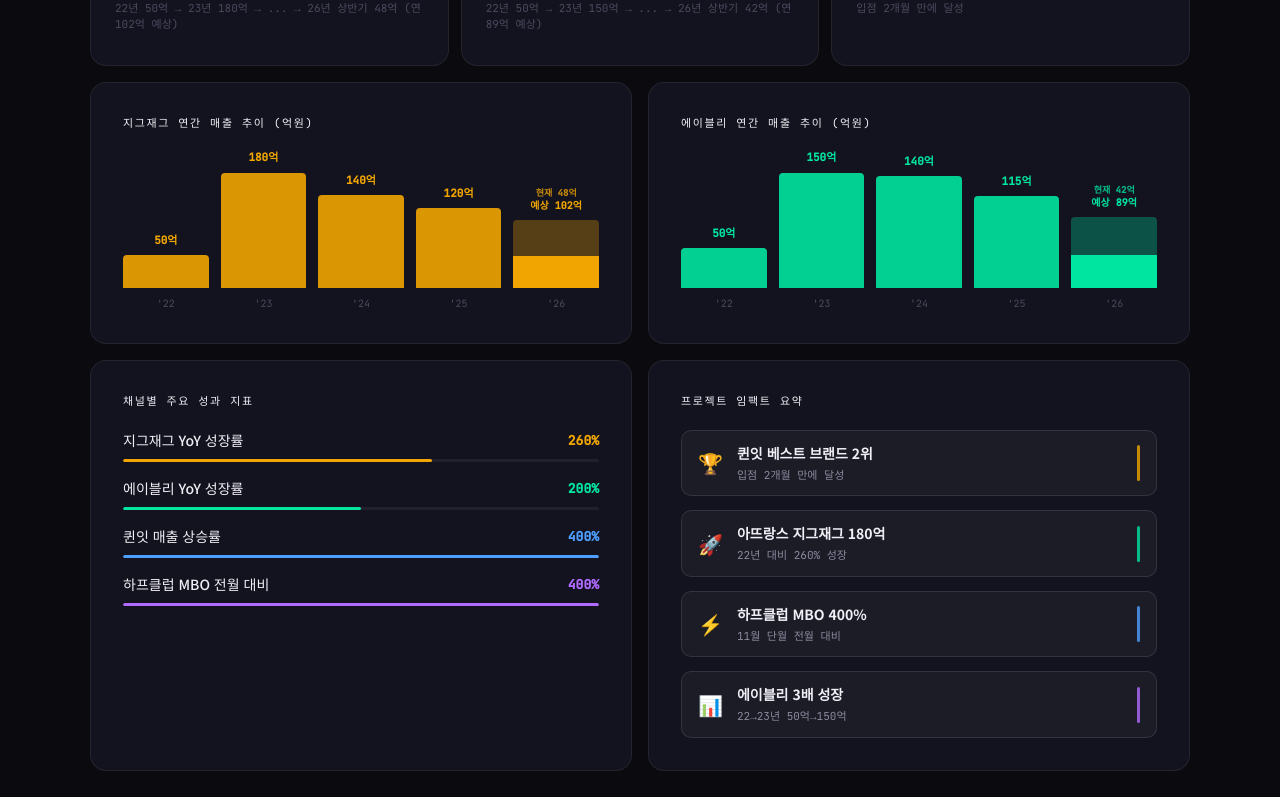
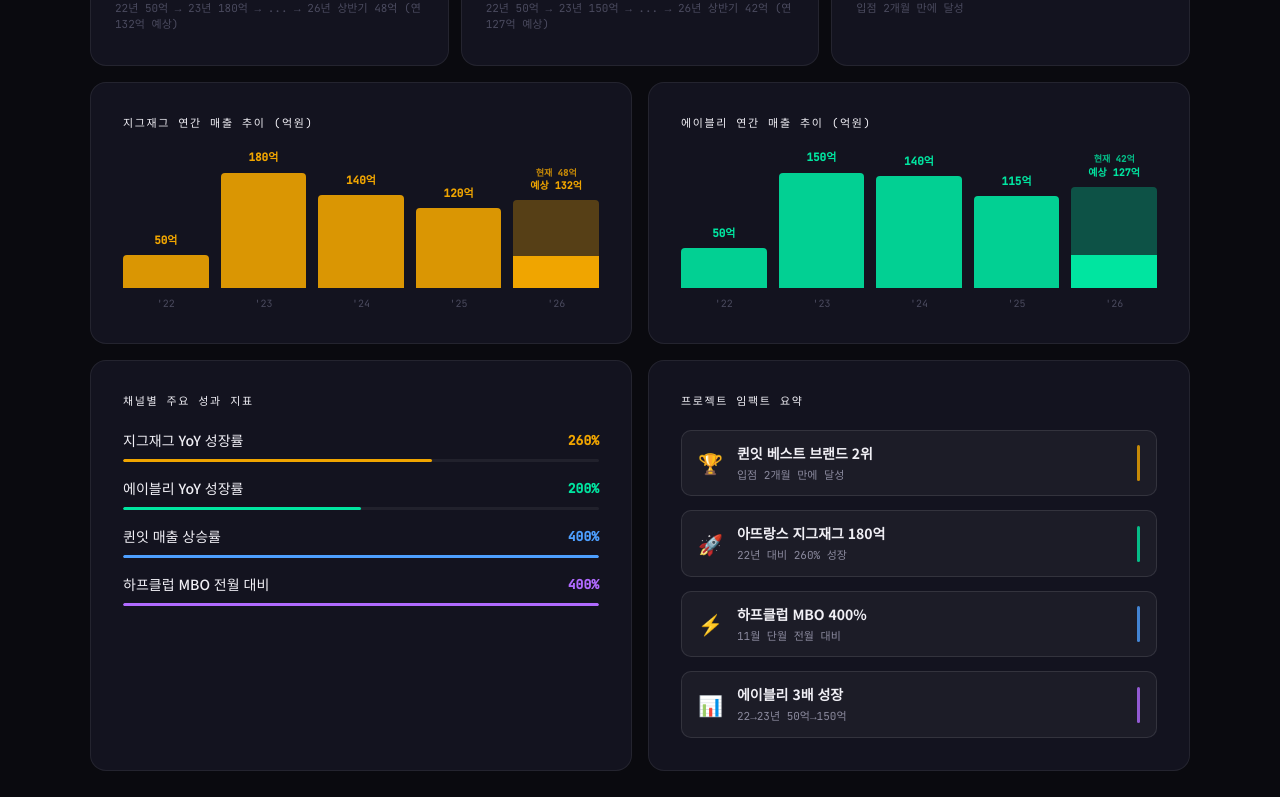
Before and after one commit to vhm7895-star/-, a Next.js app: page / in a window 1280 px wide. Shown: the part 2694-3491 px from the top of the page. Built offline with nearby package versions, Linux system fonts and the light colour scheme; a web font is replaced by a local one.

Commit message:
26년도 예상 매출 25년 대비 10% 상향 반영 (지그재그 132억, 에이블리 127억)

```diff
--- a/components/KPI.tsx
+++ b/components/KPI.tsx
@@ -114,8 +114,8 @@
 
         <div className="reveal grid grid-cols-1 md:grid-cols-3" style={{ gap: 12, marginBottom: 16 }}>
           {[
-            { value: 180, suffix: '억+', label: '지그재그 연간 최고 매출', sub: '22년 50억 → 23년 180억 → ... → 26년 상반기 48억 (연 102억 예상)', color: 'accent' },
-            { value: 200, suffix: '%+', label: '에이블리 성장률', sub: '22년 50억 → 23년 150억 → ... → 26년 상반기 42억 (연 89억 예상)', color: 'green' },
+            { value: 180, suffix: '억+', label: '지그재그 연간 최고 매출', sub: '22년 50억 → 23년 180억 → ... → 26년 상반기 48억 (연 132억 예상)', color: 'accent' },
+            { value: 200, suffix: '%+', label: '에이블리 성장률', sub: '22년 50억 → 23년 150억 → ... → 26년 상반기 42억 (연 127억 예상)', color: 'green' },
             { value: 400, suffix: '%', label: '퀸잇 신규 입점 매출 상승', sub: '입점 2개월 만에 달성', color: 'blue' },
           ].map((s, i) => (
             <div key={i} className="card" style={{ padding: '32px 24px', position: 'relative', overflow: 'hidden' }}>
@@ -138,10 +138,10 @@
 
         <div className="reveal grid grid-cols-1 md:grid-cols-2" style={{ gap: 16, marginBottom: 16 }}>
           <div className="card" style={{ padding: '32px' }}>
-            <BarChart label="지그재그 연간 매출 추이 (억원)" data={[{ year: "'22", value: 50, color: 'var(--accent)' }, { year: "'23", value: 180, color: 'var(--accent)' }, { year: "'24", value: 140, color: 'var(--accent)' }, { year: "'25", value: 120, color: 'var(--accent)' }, { year: "'26", value: 102, current: 48, color: 'var(--accent)' }]} />
+            <BarChart label="지그재그 연간 매출 추이 (억원)" data={[{ year: "'22", value: 50, color: 'var(--accent)' }, { year: "'23", value: 180, color: 'var(--accent)' }, { year: "'24", value: 140, color: 'var(--accent)' }, { year: "'25", value: 120, color: 'var(--accent)' }, { year: "'26", value: 132, current: 48, color: 'var(--accent)' }]} />
           </div>
           <div className="card" style={{ padding: '32px' }}>
-            <BarChart label="에이블리 연간 매출 추이 (억원)" data={[{ year: "'22", value: 50, color: 'var(--green)' }, { year: "'23", value: 150, color: 'var(--green)' }, { year: "'24", value: 140, color: 'var(--green)' }, { year: "'25", value: 115, color: 'var(--green)' }, { year: "'26", value: 89, current: 42, color: 'var(--green)' }]} />
+            <BarChart label="에이블리 연간 매출 추이 (억원)" data={[{ year: "'22", value: 50, color: 'var(--green)' }, { year: "'23", value: 150, color: 'var(--green)' }, { year: "'24", value: 140, color: 'var(--green)' }, { year: "'25", value: 115, color: 'var(--green)' }, { year: "'26", value: 127, current: 42, color: 'var(--green)' }]} />
           </div>
         </div>
 
```
